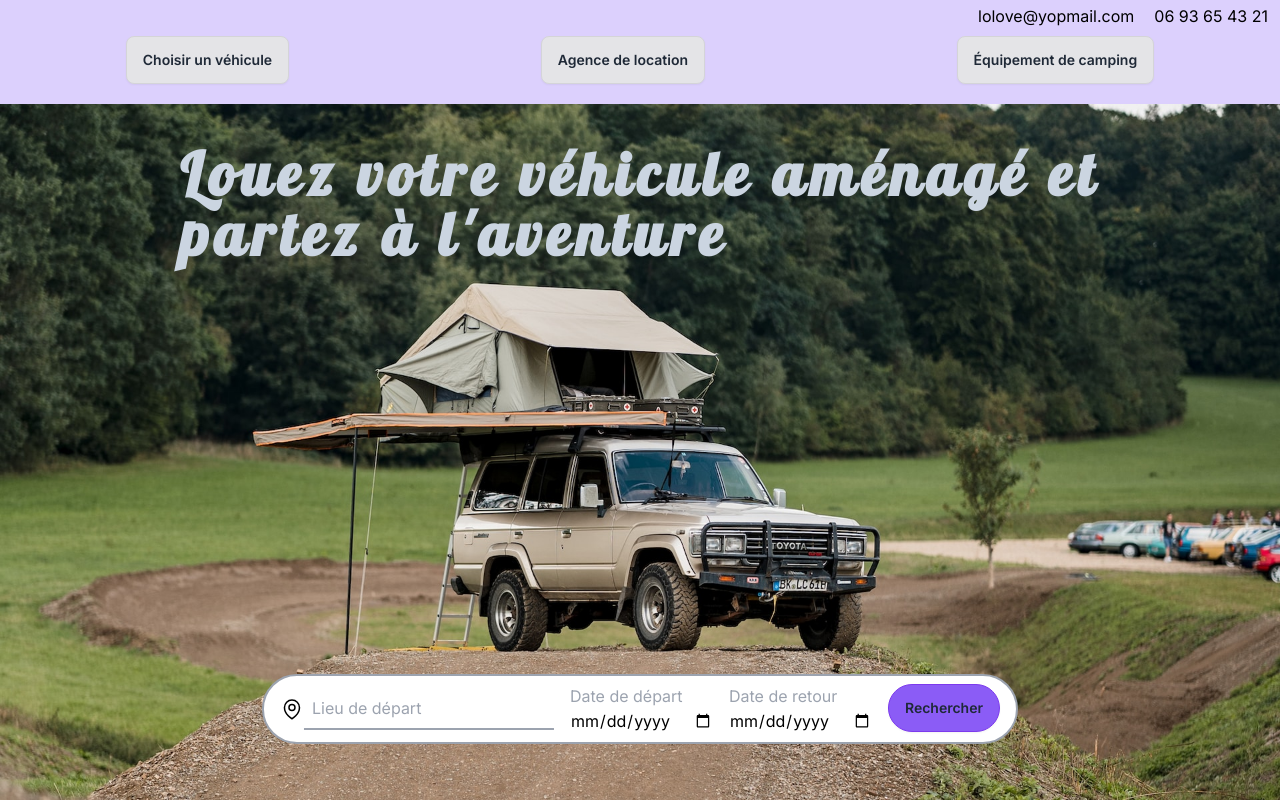
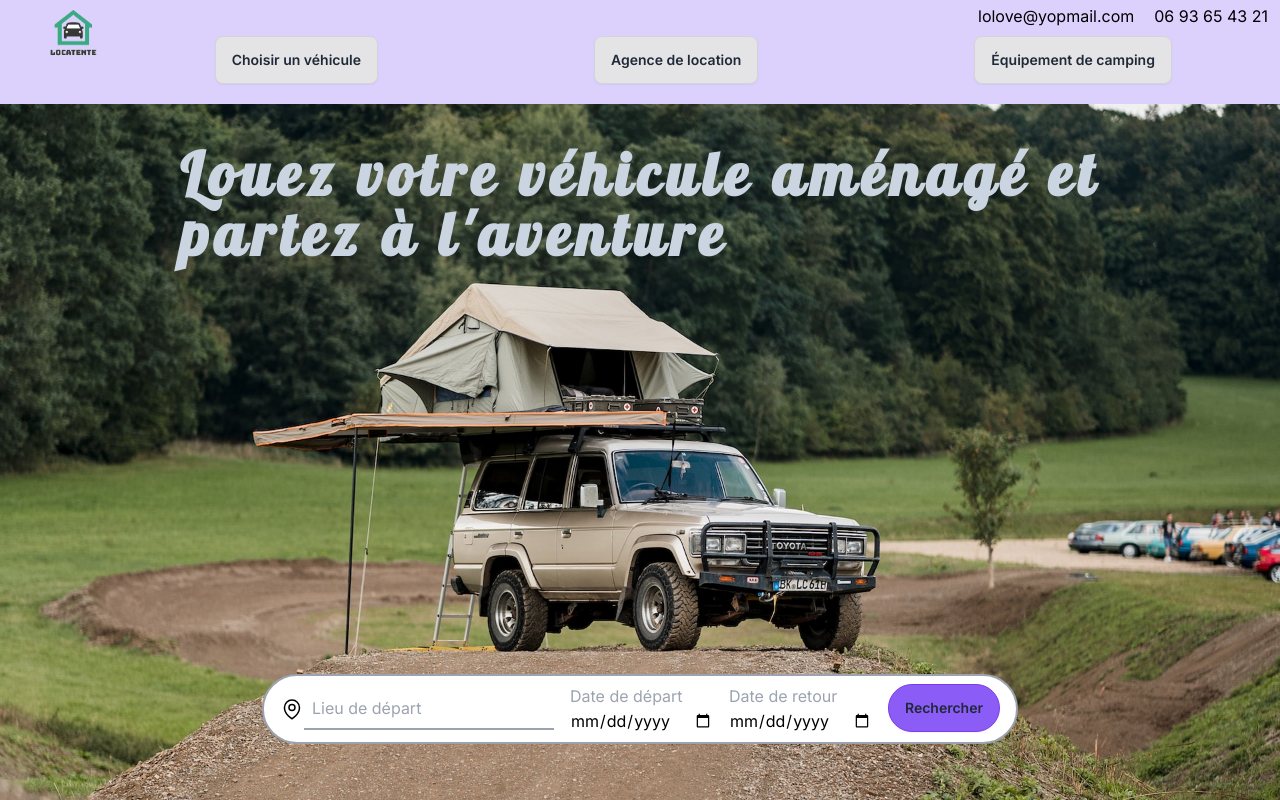
Before and after one commit to RIEULoic/locatente, a Next.js app: page / in a window 1280 px wide. Shown: the top 800 px of the page. Built offline with nearby package versions, Linux system fonts and the light colour scheme.

Commit message:
add logo on navbar

```diff
--- a/src/app/page.jsx
+++ b/src/app/page.jsx
@@ -35,7 +35,7 @@ export default function Home() {
           className={`${lobster.className} text-4xl font-bold  mb-5`}
           style={{ width: "50%" }}
         >
-          Pourquoi choisir Locatent ?
+          Pourquoi choisir Locatente ?
         </h1>
         <p className="text-xl" style={{ width: "50%" }}>
           Lorem ipsum dolor sit amet, consectetur adipiscing elit, sed do
--- a/src/components/Navbar.jsx
+++ b/src/components/Navbar.jsx
@@ -14,13 +14,23 @@ const Navbar = () => {
           isHeroNavbarExpanded ? "" : "rounded-b-full"
         } overflow-hidden  `}
       >
+        <div className="grid grid-cols-12  bg-violet-400/40">
+          <div className="pl-10 pt-1 ">
+            <Image
+              src="/images/logo2.png"
+              alt="locatent logo"
+              width={100}
+              height={100}
+            />
+          </div>
+          <div className="col-span-11">
             <div>
-          <div className="flex justify-end gap-5  bg-violet-400/40 p-1 ">
+              <div className="flex justify-end gap-5  p-1 ">
                 <div>lolove@yopmail.com</div>
                 <div className="pr-2">06 93 65 43 21</div>
               </div>
             </div>
-        <div className="flex align-center justify-around pb-4 bg-violet-400/40 ">
+            <div className="flex align-center justify-around pb-4  ">
               <div className="expandable-dropdown-container">
                 <div className="dropdown dropdown-hover">
                   <div
@@ -90,8 +100,10 @@ const Navbar = () => {
             </div>
             <div>
               <div style={{ display: isHeroNavbarExpanded ? "none" : "block" }}>
-            <div className="  bg-violet-400/40 px-2 pb-1  relative  left-1/2 -translate-x-1/2  rounded-b-full ">
+                <div className="px-2 pb-1  relative  left-1/2 -translate-x-1/2  rounded-b-full">
                   <RentalForm />
+                </div>
+              </div>
             </div>
           </div>
         </div>
```
Also changed, not shown: public/images/logo2.png (added). Lines whose indentation alone changed are shown as unchanged.
